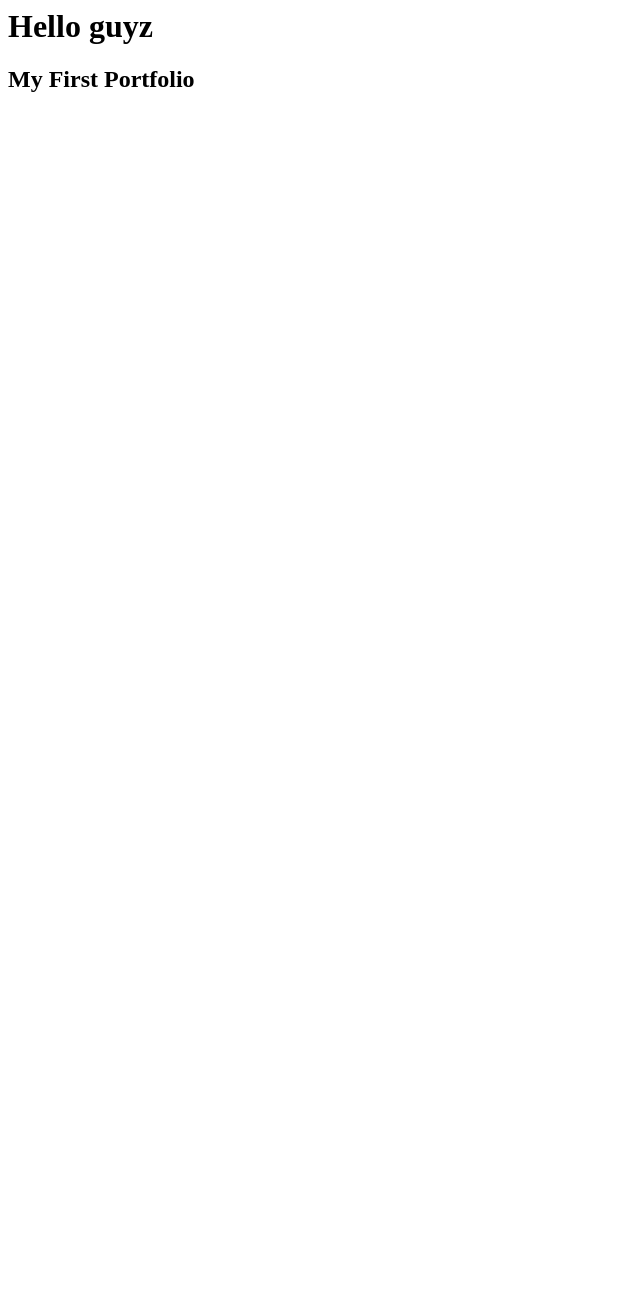
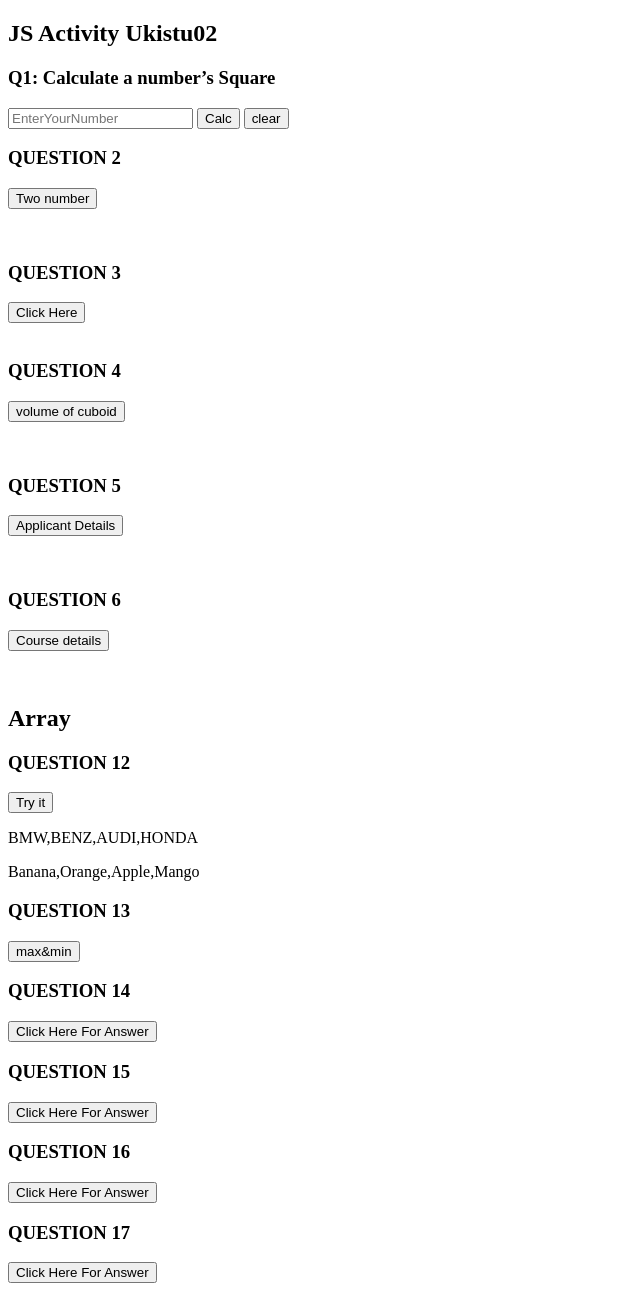
Before and after one commit to PAbishake/PAbishake.github.io, a plain HTML site: page index.html in a window 1280 px wide. Shown: the whole page, without its empty margins (0-640 px from the left). Before the commit the page ends 800 px from the top, so only its background shows below. Drawn offline with Linux system fonts and the light colour scheme.

Commit message:
Add files via upload

```diff
--- /dev/null
+++ b/Q1.js
@@ -0,0 +1,13 @@
+function squareMyNumber() {
+    var x, y;
+   x = document.getElementById("myNumber").value;
+   y = x * x;
+    document.getElementById("answer").innerHTML = "Square of "+ x +" is =" + y;
+}
+
+function clr() {
+
+    document.getElementById("myNumber").value = "";
+    document.getElementById("answer").innerHTML = "";
+
+}
--- a/index.html
+++ b/index.html
@@ -1,6 +1,105 @@
-<html>
-<body>
-<h1>Hello guyz</h1>
-<h2>My First Portfolio</h2>
-</body>
-</Html>
+<!DOCTYPE html>
+<html lang="en" dir="ltr">
+  <head>
+    <meta charset="utf-8">
+    <meta name="viewport" content="width=device-width, initial-scale=1.0">
+    <meta http-equiv="X-UA-Compatible" content="ie=edge">
+    <title>JS Activity</title>
+
+  </head>
+  <body>
+
+    <h2>JS Activity Ukistu02</h2>
+
+
+      <h3 id="demo">Q1:  Calculate a number’s Square</h3>
+
+      <div>
+        <input type="text" id="myNumber" placeholder="EnterYourNumber">
+        <input type="button" value="Calc" onclick=" squareMyNumber()">
+        <input type="button" value="clear" onclick="clr();">
+        <h3 id="answer"></h3>
+      </div>
+      <h3> QUESTION 2</h3>
+
+      <button  onclick = "addition()">Two number </button>
+      <p id="q2_add" ></p>
+      <p id="q2_mul" ></p>
+      <p id="q2_sub" ></p>
+      <p id="q2_div" ></p>
+      <br>
+
+      <h3> QUESTION 3</h3>
+
+      <button onclick="Click()"> Click Here </button>
+
+      <br> <br>
+
+      <h3> QUESTION 4</h3>
+
+      <button  onclick = "volume()">volume of cuboid </button>
+      <p id="q4" ></p>
+      <br>
+
+      <h3> QUESTION 5</h3>
+
+      <button  onclick = "obj()">Applicant Details</button>
+      <p id="q5" ></p>
+
+      <br>
+
+      <h3> QUESTION 6</h3>
+
+      <button  onclick = "objj()">Course details</button>
+      <p id="q6_name" ></p>
+      <p id="q6_fee" ></p>
+      <p id="q6_date" ></p>
+      <p id="q6_center" ></p>
+      <br>
+
+      <h2> Array </h2>
+
+      <h3> QUESTION 12</h3>
+      <button onclick="myFunction()">Try it</button>
+      <p id="q12pop" ></p>
+      <p id="q12push" ></p>
+
+      <h3> QUESTION 13</h3>
+      <button  onclick = "max()">max&min</button>
+      <p id="q13_max" ></p>
+      <p id="q13_min" ></p>
+
+      <h3> QUESTION 14</h3>
+      <button  onclick = "array1()">Click Here For Answer</button>
+      <p id="q14index" ></p>
+      <p id="q14length" ></p>
+      <p id="q14reverse" ></p>
+
+      <h3> QUESTION 15</h3>
+      <button  onclick = "sortedarray()">Click Here For Answer</button>
+      <p id="sorted" ></p>
+
+      <h3> QUESTION 16</h3>
+      <button  onclick = "array2()">Click Here For Answer</button>
+      <p id="pop" ></p>
+      <p id="push" ></p>
+
+      <h3> QUESTION 17</h3>
+      <button  onclick = "fruit" >Click Here For Answer</button>
+      <p id="fruit" ></p>
+
+      <script src="Q1.js" ></script>
+      <script src="q2.js" ></script>
+      <script src="q3.js" ></script>
+      <script src="q4.js" ></script>
+      <script src="q5.js" ></script>
+      <script src="q6.js" ></script>
+      <script src="q12.js" ></script>
+      <script src="q13.js" ></script>
+      <script src="q14.js" ></script>
+      <script src="q15.js" ></script>
+      <script src="q16.js" ></script>
+      <script src="q17.js" ></script>
+
+    </body>
+  </html>
--- /dev/null
+++ b/q12.js
@@ -0,0 +1,12 @@
+//Popping
+const Vehicles = ["BMW", "BENZ", "AUDI", "HONDA"];
+  document.getElementById("q12pop").innerHTML = Vehicles;
+  Vehicles.pop();
+//Pushing
+  const fruits = ["Banana", "Orange", "Apple", "Mango"];
+  document.getElementById("q12push").innerHTML = fruits;
+
+  function myFunction() {
+    fruits.push("Kiwi");
+    document.getElementById("q12push").innerHTML = fruits;
+  }
--- /dev/null
+++ b/q13.js
@@ -0,0 +1,21 @@
+function max(){
+  const num = [1, 3, 5,7,11,14,19,21];
+  var i = 0;
+  var max = 0;
+  var min = num[0];
+  let count = num.length;
+  while (i < count) {
+      if (num[i]>max) {
+        max=num[i];
+      }
+      i++;
+  }
+  document.getElementById("q13_max").innerHTML= max;
+  while (i < count) {
+      if (num[i]<min) {
+        min=num[i];
+      }
+      i++;
+  }
+  document.getElementById("q13_min").innerHTML= min;
+}
--- /dev/null
+++ b/q14.js
@@ -0,0 +1,11 @@
+function array1(){
+  var fruits = ["Apple","Banana"];
+  for (let i = 0; i < 5; i++) {
+    f = window.prompt("enter a fruit name : ");
+    fruits.splice(1, 0, f);
+
+    }
+    document.getElementById("q14index").innerHTML="3rd fruit is: "+fruits[3];
+    document.getElementById("q14length").innerHTML="length of this array is : "+fruits.length;
+    document.getElementById("q14reverse").innerHTML="reverse of this array is : "+fruits.reverse();
+}
--- /dev/null
+++ b/q15.js
@@ -0,0 +1,6 @@
+const num = [4,1,8,3,9,12];
+
+function sortedarray() {
+  num.sort();
+  document.getElementById("sorted").innerHTML = num;
+}
--- /dev/null
+++ b/q16.js
@@ -0,0 +1,10 @@
+function array2(){
+  const foods = ["rice", "pizza", "sandwich", "rolls"];
+    for (let i = 0; i <4; i++)
+      foods.pop("rolls");
+      document.getElementById("pop").innerHTML = foods;
+      foods.push("cake");
+
+
+      document.getElementById("push").innerHTML = foods;
+}
--- /dev/null
+++ b/q17.js
@@ -0,0 +1,6 @@
+let fruit=["Apple"];
+
+fruit.push("orange","peach");
+fruit.unshift("pineapple","lemon");
+
+alert(fruit);
--- /dev/null
+++ b/q2.js
@@ -0,0 +1,15 @@
+
+function addition(){
+  num1 = window.prompt("enter number 1 : ");
+  num2 = window.prompt("enter number 2 : ");
+  num1 = parseInt(num1);
+  num2 = parseInt(num2);
+  let addTotal = num1 + num2;
+  document.getElementById('q2_add').innerHTML= "i. The addition of Question 2 is"+" " +addTotal;
+  let mulTotal = num1 * num2;
+  document.getElementById('q2_mul').innerHTML= "ii. The multiplication of Question 2 is"+" " +mulTotal;
+  let subTotal = num1 - num2;
+  document.getElementById('q2_sub').innerHTML= "iii. The subtraction of Question 2 is"+" " +subTotal;
+  let divTotal = num1 / num2;
+  document.getElementById('q2_div').innerHTML= "iv. The division of Question 2 is"+" " +divTotal;
+}
--- /dev/null
+++ b/q3.js
@@ -0,0 +1,4 @@
+function Click(){
+  window.alert("Hello World! ");
+  console.log("ggg")
+}
--- /dev/null
+++ b/q4.js
@@ -0,0 +1,7 @@
+function volume(){
+  l = window.prompt("enter the length : ");
+  w = window.prompt("enter the width : ");
+  h = window.prompt("enter the height : ");
+  volume = l * w * h ;
+  document.getElementById("q4").innerHTML="the volume of cuboid is : " + volume;
+}
--- /dev/null
+++ b/q5.js
@@ -0,0 +1,9 @@
+function obj(){
+  let person = {
+    firstName : "Nimal",
+    lastName : "Raj",
+    age : 15,
+    city : "Kandy"
+  };
+  document.getElementById("q5").innerHTML= "My name is " + person.firstName + " " + person.lastName + ". " + "i'm " + person.age + " years old. I live in " + person.city ;
+}
--- /dev/null
+++ b/q6.js
@@ -0,0 +1,13 @@
+function objj() {
+  let course= {
+    courseName: "BIT",
+    courseFee:"Rs 150 000",
+    startDate:"12.06.2018",
+    center:"Our Office"
+  };
+  document.getElementById("q6_name").innerHTML= "Course Name: " + course.courseName + " Course" ;
+  document.getElementById("q6_fee").innerHTML= "Fee: " + course.courseFee ;
+  document.getElementById("q6_date").innerHTML= "Start Date: " + course.startDate ;
+  document.getElementById("q6_center").innerHTML= "Center: " + course.center;
+
+}
```
